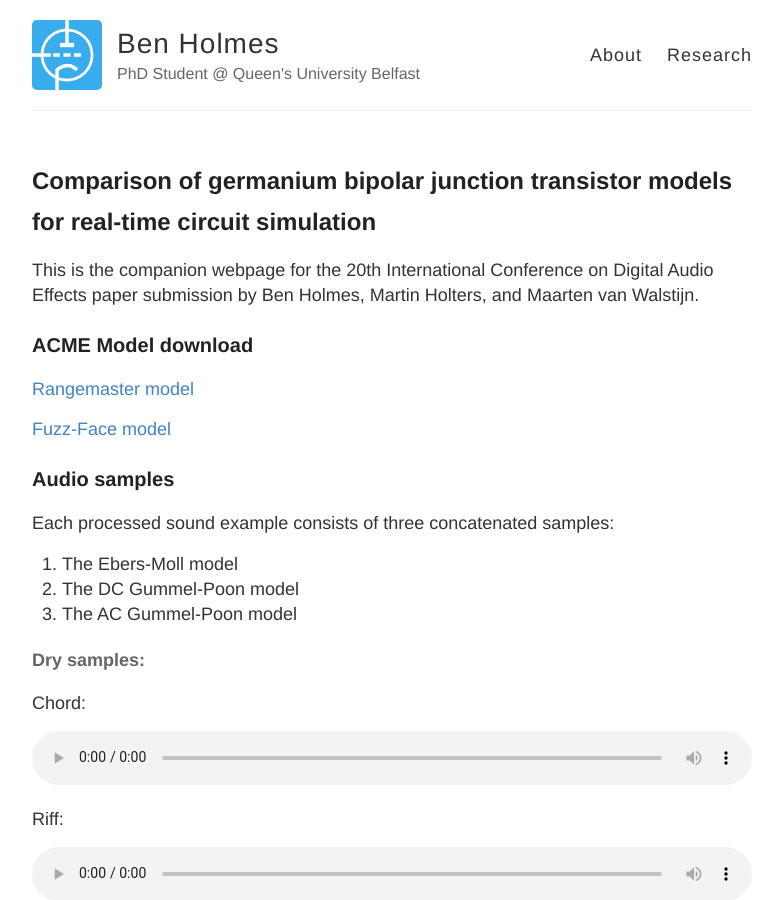
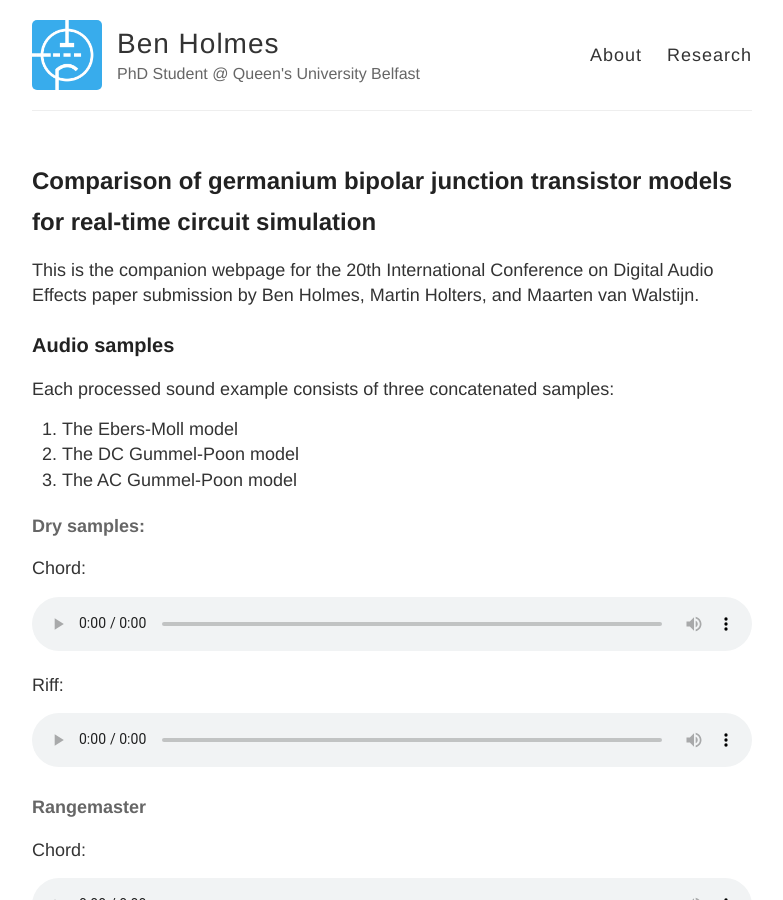
Before and after one commit to bholmesqub/DAFx17, a Jekyll site: the page built from index.md, in a window 1280 px wide and 900 px high. Shown: the whole window, without its empty margins (248-1031 px from the left). Built offline with Jekyll 4.4.1, drawn with Linux system fonts in a browser that asks for light colours.

Commit message:
Removed ACME model links (until complete)

```diff
--- a/index.md
+++ b/index.md
@@ -3,11 +3,6 @@ layout: page
 title: Comparison of germanium bipolar junction transistor models for real-time circuit simulation
 ---
 This is the companion webpage for the 20th International Conference on Digital Audio Effects paper submission  by Ben Holmes, Martin Holters, and Maarten van Walstijn.
-
-### ACME Model download
-<a href="{{ site.baseurl }}/models/rangemaster.jl">Rangemaster model</a>
-
-<a href="{{ site.baseurl }}/models/fuzzface.jl">Fuzz-Face model</a>
 
 ### Audio samples
 
```
